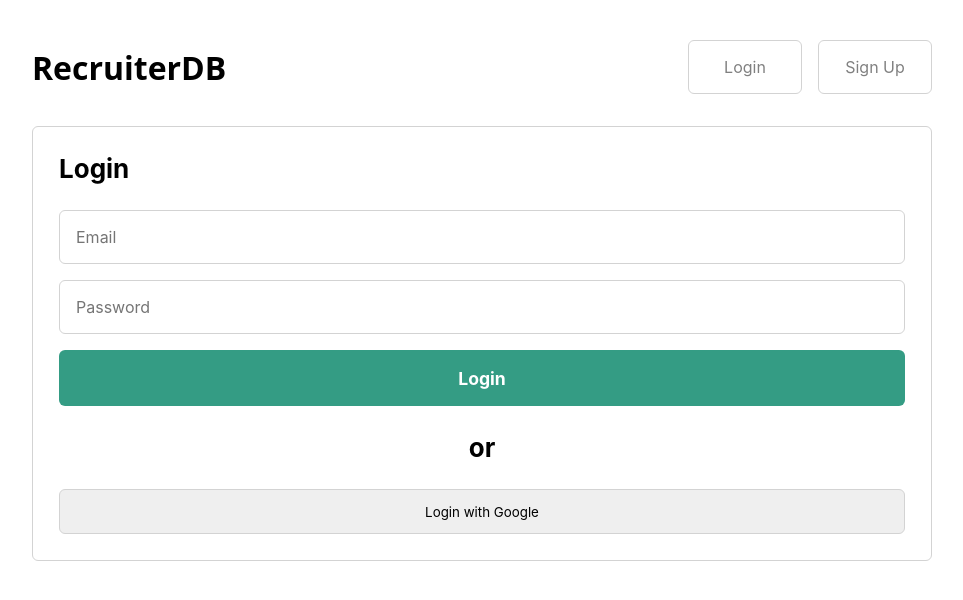
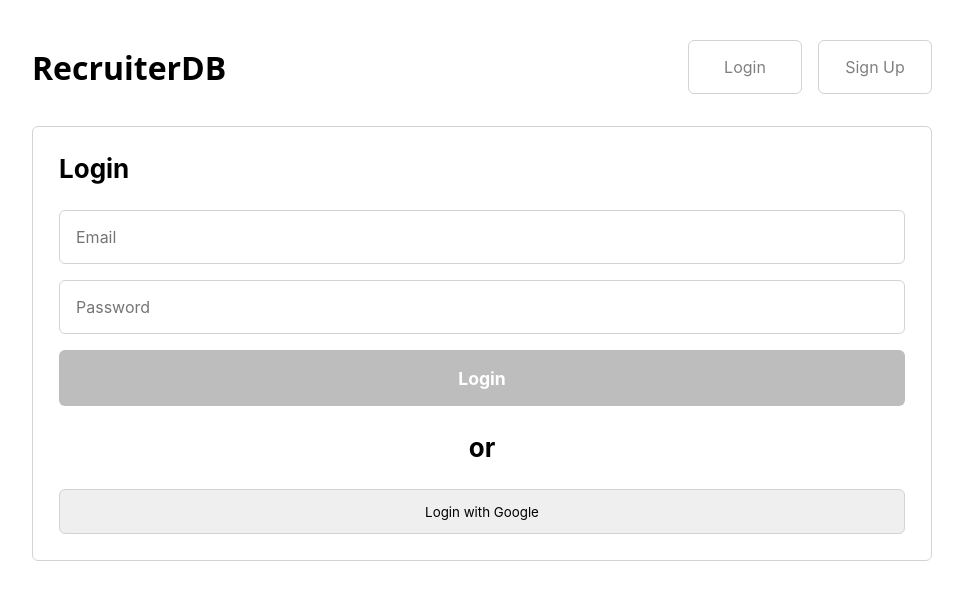
Before and after one commit to mhanna15/RecruiterDB, a React (Create React App) app: page /login in a window 1280 px wide. In both pictures the pointer is over the button "Login". Shown: the top 600 px of the page, without its empty margins (158-1121 px from the left). Built offline with nearby package versions, Linux system fonts and the light colour scheme; no server answers.

Commit message:
no hover on disabled button

```diff
--- a/src/App.css
+++ b/src/App.css
@@ -91,7 +91,7 @@ button {
   cursor: pointer;
 }
 
-button:hover {
+button:hover:enabled {
   background-color: #bdbdbd;
 }
 
@@ -111,7 +111,7 @@ button:hover {
 }
 
 .submit-button:disabled {
-  background-color: grey;
+  background-color: lightgray;
 }
 
 /* LIST ITEMS */
```
